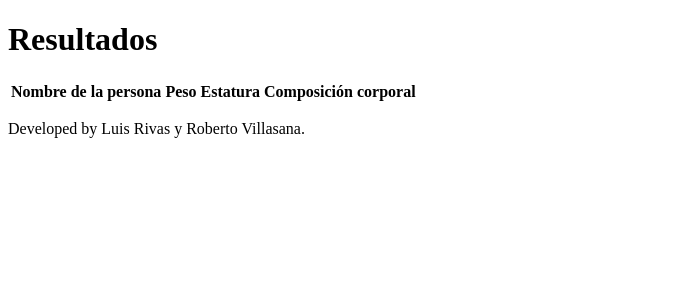
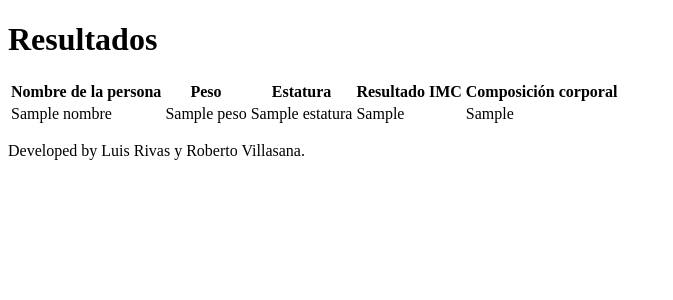
Before and after one commit to RbertoVil/IMC-multicalculator, a Flask app: template templates/results.html in a window 1280 px wide. Shown: the top 300 px of the page, without its empty margins (0-673 px from the left). Run offline with Flask 2, Linux system fonts and the light colour scheme; the template is opened without the code that fills it: most values are stand-ins (such as "Sample title", 1, 10 or a date in 2020); lists and menus that the app fills with data are empty.

Commit message:
Still at te IMC algorithm iteration

```diff
--- a/app.py
+++ b/app.py
@@ -16,4 +16,4 @@ def results():
     aplicarIMC = functions.IMC(nombre, peso, estatura)
     resultadoIMC = aplicarIMC[0]
     composicionCorporal = aplicarIMC[1]
-    return
+    return render_template("results.html", nombre=nombre, peso=peso, estatura=estatura, resultadoIMC=resultadoIMC, composicionCorporal=composicionCorporal)
--- a/templates/results.html
+++ b/templates/results.html
@@ -9,11 +9,16 @@
 			<th>Nombre de la persona</th>
 			<th>Peso</th>
 			<th>Estatura</th>
+			<th>Resultado IMC</th>
 			<th>Composición corporal</th>
 		</tr>
 		</thead>
 		<tbody>
-
+			<td>{{ nombre }}</td>
+			<td>{{ peso }}</td>
+			<td>{{ estatura }}</td>
+			<td>{{ resultadoIMC }}</td>
+			<td>{{ composicionCorporal }}</td>
 		</tbody>
 	</table>
 {% endblock %}
```
